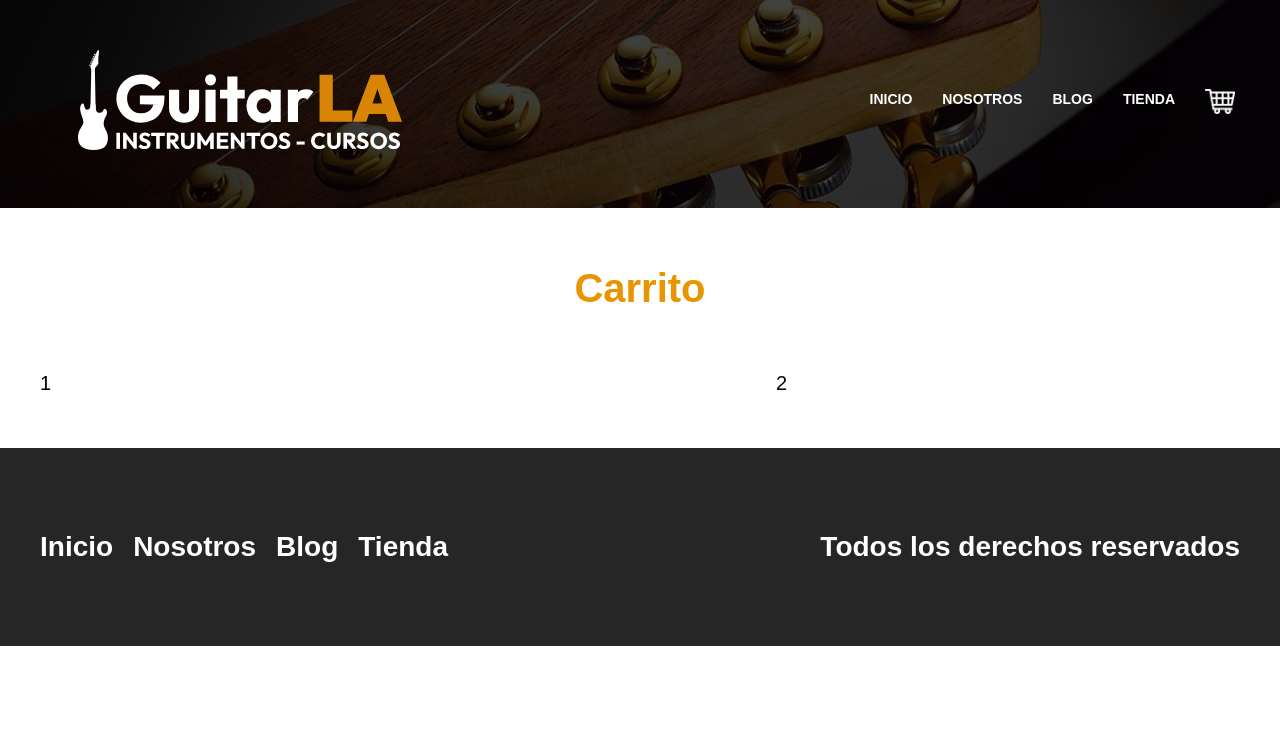
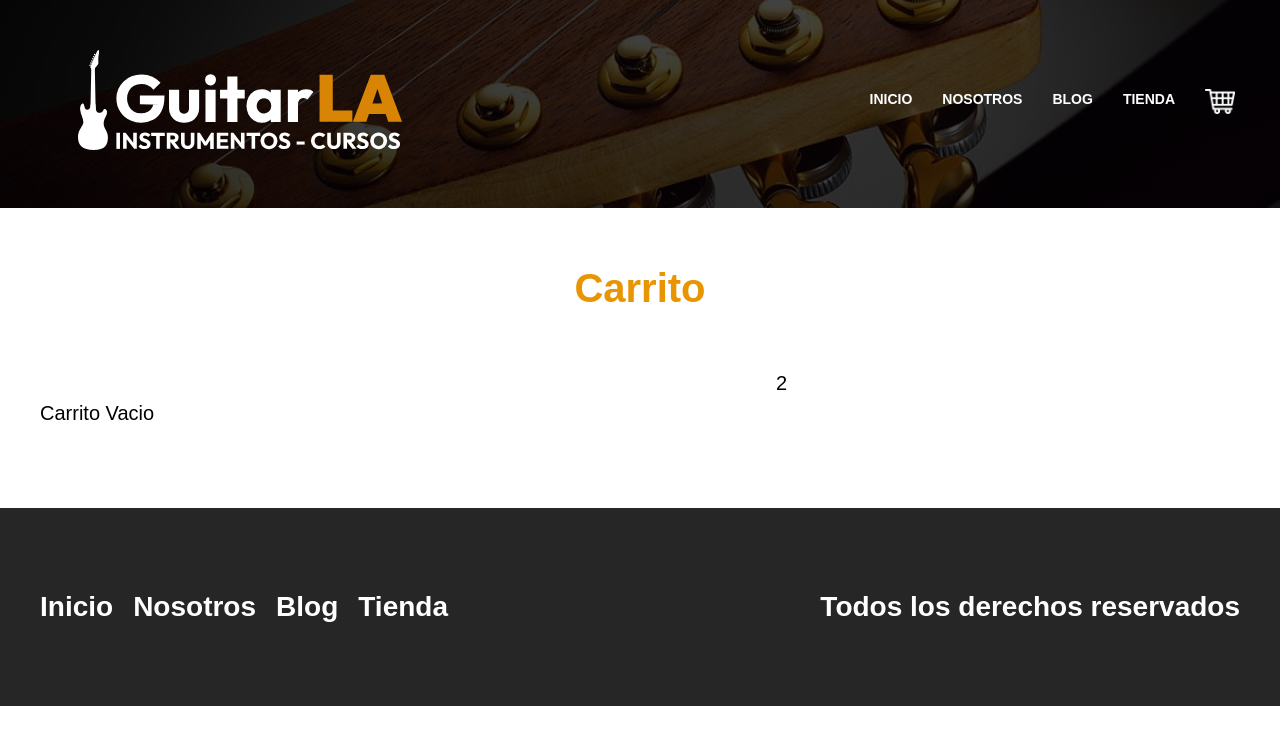
Before and after one commit to dayanMichelle/guitarla_next, a Next.js app: page /carrito in a window 1280 px wide. Shown: the top 744 px of the page. Built offline with nearby package versions, Linux system fonts and the light colour scheme; a web font is replaced by a local one.

Commit message:
estilos carrito

```diff
--- a/pages/_app.js
+++ b/pages/_app.js
@@ -1,25 +1,52 @@
 import "../styles/normalize.css";
 import "../styles/globals.css";
-import { useState } from "react";
+import { useState, useEffect } from "react";
 
 function MyApp({ Component, pageProps }) {
   const [carrito, setCarrito] = useState([]);
-  const agregarCarrito = producto => {
-    if(carrito.some( articulo => articulo.id === producto.id)){
-        const carritoActualizado = carrito.map( articulo => {
-          if( articulo.id === producto.id ) {
-            articulo.cantidad = producto.cantidad
-          }
-          return articulo;
-        })
-        setCarrito(carritoActualizado);
+
+  //LocalStorage
+  useEffect(() => {
+    const carritoLS= JSON.parse(localStorage.getItem('carrito')) ?? [];
+    setCarrito(carritoLS);
+  }, []);
+  useEffect(() => {
+    localStorage.setItem("carrito", JSON.stringify(carrito));
+  }, [carrito]);
+
+
+
+  const agregarCarrito = (producto) => {
+    if (carrito.some((articulo) => articulo.id === producto.id)) {
+      const carritoActualizado = carrito.map((articulo) => {
+        if (articulo.id === producto.id) {
+          articulo.cantidad = producto.cantidad;
+        }
+        return articulo;
+      });
+      setCarrito(carritoActualizado);
+    } else {
+      setCarrito([...carrito, producto]);
     }
-    else {
+  };
 
-        setCarrito([...carrito, producto]);
-    }
+  const actualizarCantidad = producto => {
+    const carritoActualizado = carrito.map((articulo) => {
+      if (articulo.id === producto.id) {
+        articulo.cantidad = producto.cantidad;
+      }
+      return articulo;
+    });
+    setCarrito(carritoActualizado);
   }
-  return <Component carrito={carrito} agregarCarrito={agregarCarrito} {...pageProps} />;
+  return (
+    <Component
+      actualizarCantidad={actualizarCantidad}
+      carrito={carrito}
+      agregarCarrito={agregarCarrito}
+      {...pageProps}
+    />
+  );
 }
 
 export default MyApp;
--- a/pages/carrito.js
+++ b/pages/carrito.js
@@ -1,12 +1,59 @@
+import Image from "next/image";
 import Layout from "../components/Layout";
 import styles from "../styles/Carrito.module.css";
-const Carrito = ({carrito}) => {
-    console.log(carrito)
+const Carrito = ({ carrito,actualizarCantidad }) => {
   return (
     <Layout page={"Carrito de compras"}>
       <h1 className="heading">Carrito</h1>
       <main className={`${styles.contenido} contenedor`}>
-        <div>1</div>
+        <div className={styles.carrito}>
+          {carrito.length === 0
+            ? "Carrito Vacio"
+            : carrito.map((producto) => (
+                <div key={producto.id} className={styles.producto}>
+                  <div>
+                    <Image
+                      layout="responsive"
+                      width={250}
+                      height={500}
+                      src={`http://localhost:1337${producto.imagen}`}
+                      alt={producto.nombre}
+                    />
+                  </div>
+                  <div>
+                    <p className={styles.nombre}>{producto.nombre}</p>
+                    <div  className={styles.cantidad}>
+                      <p>
+                        Cantidad: {producto.cantidad}
+                      </p>
+                      <select
+                        value={producto.cantidad}
+                        className={styles.select}
+                       onChange={(e) => actualizarCantidad({
+                           cantidad : e.target.value,
+                           id: producto.id
+                       })}
+                      >
+                        <option value="1">1</option>
+                        <option value="2">2</option>
+                        <option value="3">3</option>
+                        <option value="4">4</option>
+                        <option value="5">5</option>
+                        <option value="6">6</option>
+                      </select>
+                    </div>
+
+                    <p className={styles.precio}>
+                      <span>${producto.precio}</span>
+                    </p>
+                    <p className={styles.subtotal}>
+                      Subtotal: $
+                      <span>{producto.precio * producto.cantidad}</span>
+                    </p>
+                  </div>
+                </div>
+              ))}
+        </div>
         <div>2</div>
       </main>
     </Layout>
--- a/styles/Carrito.module.css
+++ b/styles/Carrito.module.css
@@ -7,3 +7,55 @@
         grid-template-columns: 3fr 2fr;
     }
 }
+
+.carrito {
+    padding: 3rem 0;
+}
+.producto {
+    display: grid;
+    grid-template-columns: 1fr 3fr;
+    gap:4rem;
+    align-items: center;
+    border-bottom: 1px solid #cfcfcf;
+}
+.producto:last-of-type{
+    border:none;
+    padding:3rem
+}
+.producto p {
+    margin: 0 0 1rem 0;
+}
+.nombre {
+    font-weight: 700;
+    font-size: 2.2rem;
+}
+.cantidad {
+    display: flex;
+    align-items: center;
+    gap: 1rem;
+    margin-bottom: 1rem;
+}
+.cantidad p {
+    margin: 0;
+}
+.select {
+    all: unset;
+    padding: 1rem;
+    border: 1px solid #cfcfcf;
+    flex:1;
+    text-align: center;
+    border-radius: 1rem;
+}
+.precio {
+    font-weight: 700;
+    color: var(--primary);
+}
+.precio span {
+    font-size: 2.4rem;
+}
+.subtotal {
+    font-weight: 600;
+}
+.subtotal span {
+    font-size: 2.4rem;
+}
```
